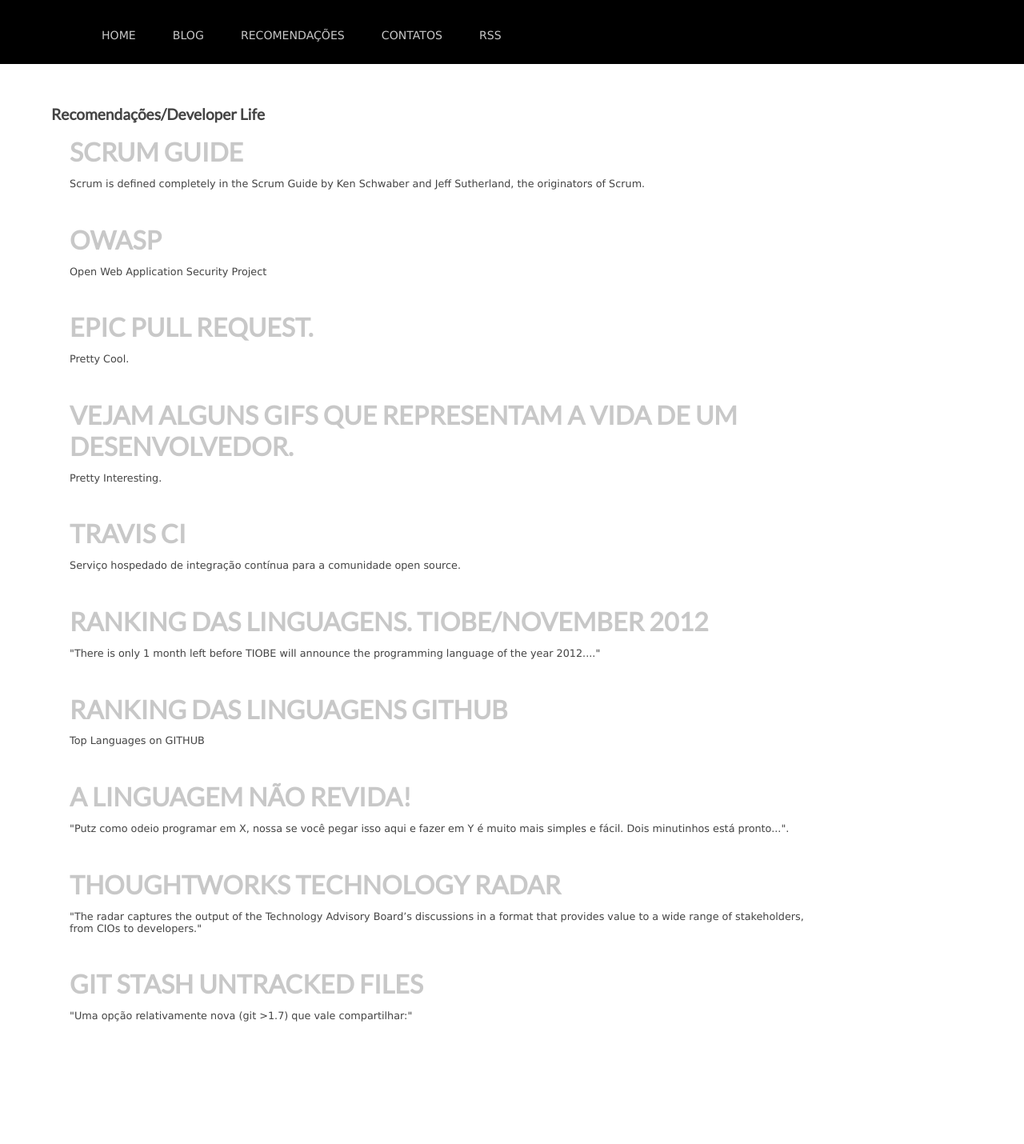
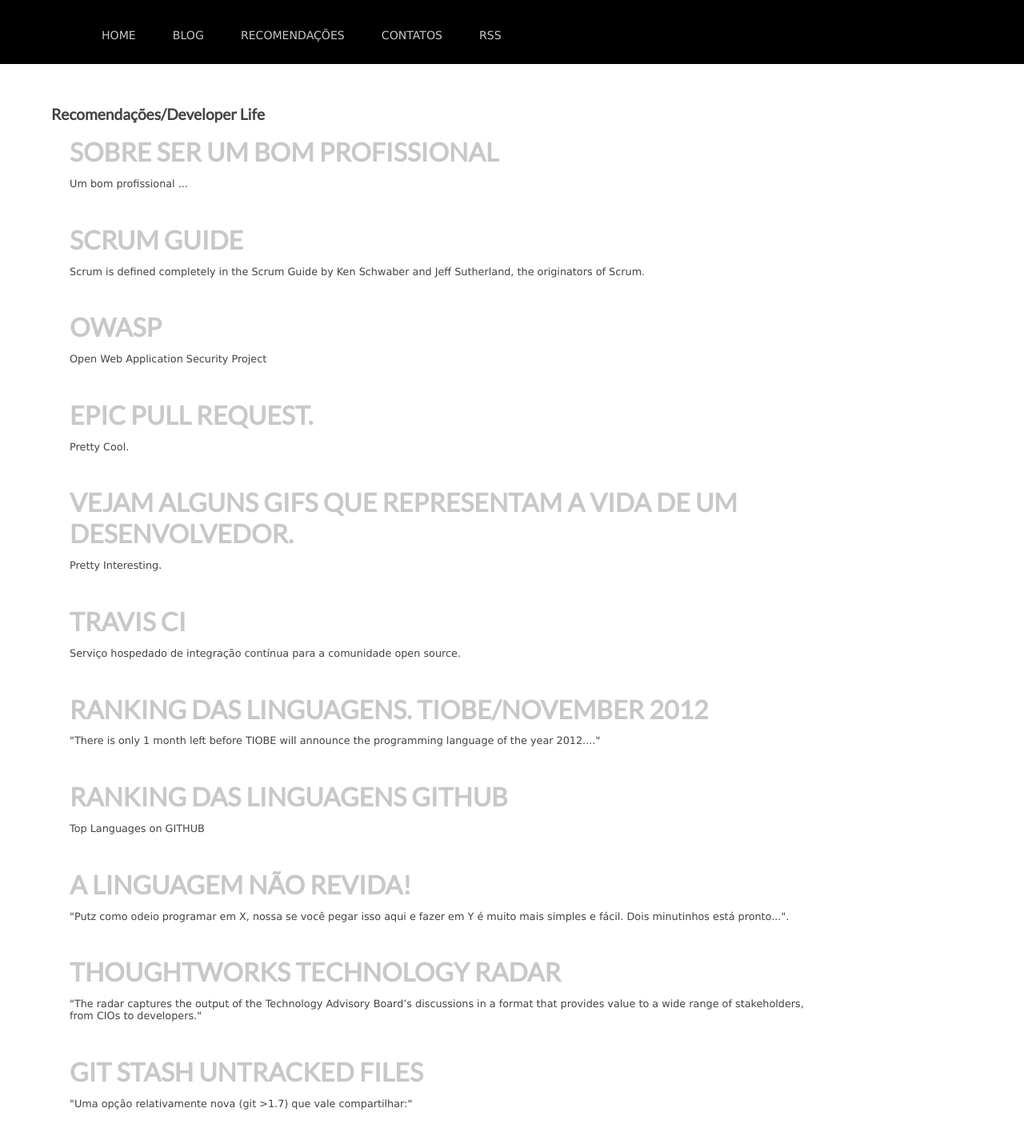
Before and after one commit to rgarbin/rgarbin.github.com, a Jekyll site: the page built from references/developer-life.html, in a window 1280 px wide. Shown: the whole page at 80% size. Built offline with Jekyll 4.4.1, drawn with Linux system fonts in a browser that asks for light colours; comment, search, counter and statistics services are not loaded; before the commit the page ends 1320 px from its top, so only the background shows below that.

Commit message:
Update developer-life.html
Sobre ser um bom profissional by Nando Vieira

```diff
--- a/references/developer-life.html
+++ b/references/developer-life.html
@@ -3,6 +3,12 @@
 title: Recomendações Developer Life
 ---
 <h1>Recomendações/Developer Life</h1>
+<article>
+    <div class="post">
+      <h3><a href="http://simplesideias.com.br/sobre-ser-um-bom-profissional" alt="Sobre ser um bom profissional" target="_blank">Sobre ser um bom profissional</a></h3>
+      <p>Um bom profissional ...</p>
+	</div>
+</article>
 <article>
     <div class="post">
       <h3><a href="https://www.scrum.org/Scrum-Guides" alt="Scrum Guide" target="_blank">Scrum Guide</a></h3>
```
